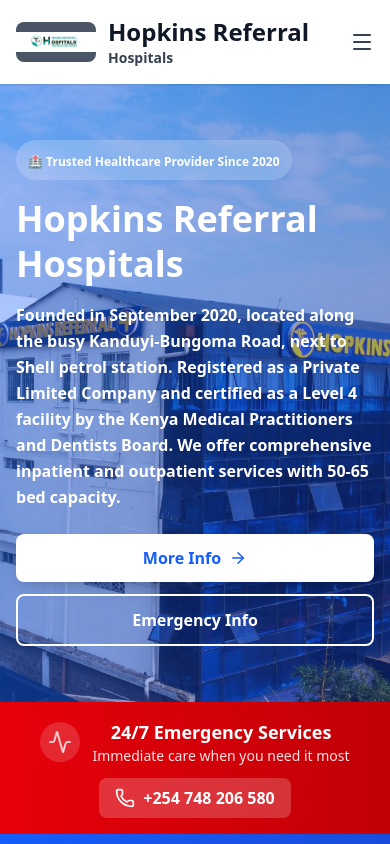
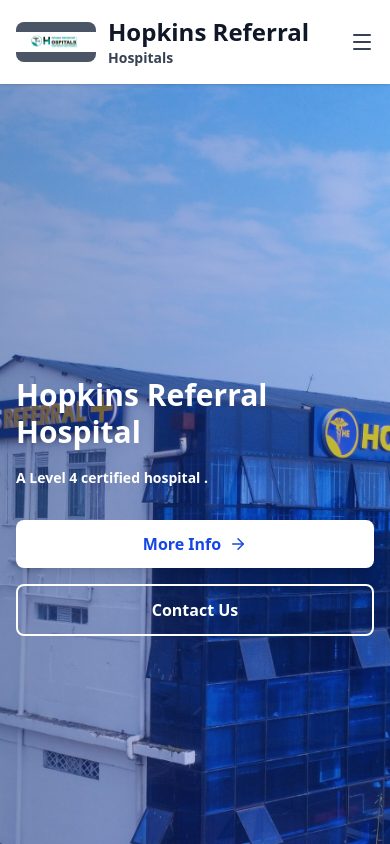
Before and after one commit to Davin-01/Hopkins_crescent, a React (Vite) app: page /#/ in a window 390 px wide. Shown: the top 844 px of the page. Built offline with nearby package versions, Linux system fonts and the light colour scheme; the HTML template or start-up script is replaced by a standard one.

Commit message:
updated the mobile responsive behavior

```diff
--- a/index.html
+++ b/index.html
@@ -2,7 +2,7 @@
 <html lang="en">
   <head>
     <meta charset="UTF-8" />
-    <link rel="icon" type="image/svg+xml" href="public/logo.jpeg" />
+    <link rel="icon" type="image/svg+xml" href="/logo.jpeg" />
     <meta name="viewport" content="width=device-width, initial-scale=1.0" />
     <title>Hopkins Crescent Hospital</title>
   </head>
--- a/src/index.css
+++ b/src/index.css
@@ -1 +1,13 @@
 @import "tailwindcss";
+@keyframes floatSlow {
+  0%, 100% {
+    transform: translateY(0px);
+  }
+  50% {
+    transform: translateY(-12px);
+  }
+}
+
+.animate-float-slow {
+  animation: floatSlow 6s ease-in-out infinite;
+}
--- a/src/pages/Home.jsx
+++ b/src/pages/Home.jsx
@@ -47,62 +47,70 @@
   return (
     <div className="overflow-x-hidden mb-2">
       {/* Hero Section - Mobile Optimized */}
-      <section className="relative bg-transparent text-white py-14 sm:py-20 md:py-24 lg:py-32 overflow-hidden min-h-[600px] sm:min-h-[700px] flex items-center">
-        {/* Background Image with Mobile Optimization */}
+      {/* HERO SECTION – RESPONSIVE + ANIMATED */}
+<section className="relative min-h-screen flex items-center overflow-hidden">
+
+  {/* Background Image */}
   <div
     className="absolute inset-0 bg-cover bg-center bg-no-repeat"
-  style={{
-    backgroundImage: `url(${BackgroundImage})`,
-    backgroundPosition: 'center center',
-    backgroundSize: 'cover'
-  }}
-></div>
+    style={{ backgroundImage: `url(${BackgroundImage})` }}
+  />
 
 
-        {/* Gradient Overlay - Enhanced for Mobile */}
-        <div className="absolute inset-0 bg-gradient-to-r from-blue-600 to-blue-800 opacity-35"></div>
+  {/* Overlay */}
+   <div className="absolute inset-0 bg-gradient-to-r from-blue-900/40 via-blue-800/30 to-blue-700/20" />
+
 
   {/* Content */}
-        <div className="max-w-7xl mx-auto px-4 sm:px-6 lg:px-8 relative z-10 w-full">
+  <div className="relative z-10 max-w-7xl mx-auto px-4 sm:px-6 lg:px-8 w-full">
     <div className="max-w-3xl">
-            {/* Badge */}
-            <div className="inline-block bg-white/20 backdrop-blur-sm px-3 sm:px-4 py-2 rounded-full mb-4 sm:mb-6">
-              <span className="text-xs sm:text-sm font-semibold">🏥 Trusted Healthcare Provider Since 2020</span>
+
+      {/* Badge – Desktop Only */}
+      <div className="hidden lg:inline-block bg-white/20 backdrop-blur-sm px-4 py-2 rounded-full mb-6">
+        <span className="text-sm font-semibold">
+          🏥 Trusted Healthcare Provider Since 2020
+        </span>
       </div>
 
-            {/* Main Heading - Mobile Responsive */}
-            <h1 className="text-4xl sm:text-5xl md:text-6xl lg:text-7xl font-bold mb-4 sm:mb-6 leading-tight">
-              Hopkins Referral Hospitals
+      {/* Animated Title */}
+      <h1 className="text-3xl text-white sm:text-5xl lg:text-6xl font-extrabold leading-tight animate-float-slow">
+        Hopkins Referral Hospital
       </h1>
 
-            {/* Description - Mobile Optimized */}
-            <p className="text-base sm:text-lg md:text-xl mb-6 sm:mb-8 font-semibold text-white leading-relaxed">
-              Founded in September 2020, located along the busy Kanduyi-Bungoma Road, next to Shell petrol station.
-              Registered as a Private Limited Company and certified as a Level 4 facility by the Kenya Medical Practitioners
-              and Dentists Board. We offer comprehensive inpatient and outpatient services with 50-65 bed capacity.
+      {/* Mobile Description */}
+      <p className="mt-4 text-sm sm:text-base text-white font-semibold lg:hidden">
+        A Level 4 certified hospital .
       </p>
 
-            {/* CTA Buttons - Mobile Stack */}
-           <div className="flex flex-col sm:flex-row gap-3 sm:gap-4">
+      {/* Full Desktop Description (YOUR ORIGINAL CONTENT) */}
+      <p className="hidden lg:block mt-6 text-lg font-semibold text-white leading-relaxed">
+        Founded in September 2020, located along the busy Kanduyi-Bungoma Road, next to Shell petrol station.
+        Registered as a Private Limited Company and certified as a Level 4 facility by the Kenya Medical
+        Practitioners and Dentists Board. We offer comprehensive inpatient and outpatient services with
+        50–65 bed capacity.
+      </p>
+
+      {/* CTA Buttons */}
+      <div className="mt-8 flex flex-col sm:flex-row gap-4">
         <Link
           to="/Info"
-                    className="bg-white text-blue-600 px-6 sm:px-8 py-3 sm:py-4 rounded-lg font-semibold hover:bg-blue-50 transition shadow-lg hover:shadow-xl transform hover:-translate-y-1 text-center flex items-center justify-center gap-2"
+          className="inline-flex items-center justify-center gap-2 bg-white text-blue-700 px-7 py-3 rounded-lg font-semibold shadow-lg hover:bg-blue-50 transition"
         >
-                    More Info
-                    <ArrowRight size={18} />
+          More Info <ArrowRight size={18} />
         </Link>
 
         <Link
           to="/Contacts"
-                    className="border-2 border-white text-white px-6 sm:px-8 py-3 sm:py-4 rounded-lg font-semibold hover:bg-white hover:text-blue-600 transition text-center"
+          className="inline-flex items-center justify-center border-2 border-white text-white px-7 py-3 rounded-lg font-semibold hover:bg-white hover:text-blue-700 transition"
         >
-                    Emergency Info
+          Contact Us
         </Link>
       </div>
 
     </div>
   </div>
 </section>
+
 
       {/* Emergency Banner - Mobile Optimized */}
       <section className="bg-gradient-to-r from-red-600 to-red-700 text-white py-4 sm:py-6 shadow-lg">
```
Lines whose indentation alone changed are shown as unchanged.
